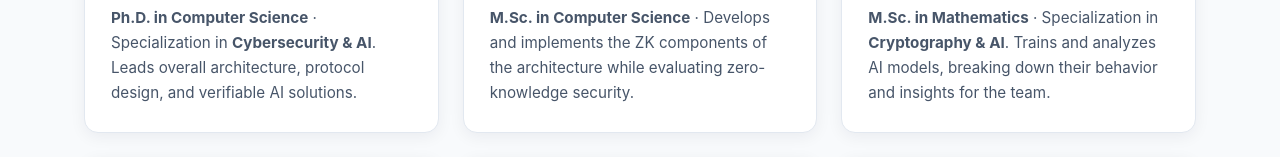
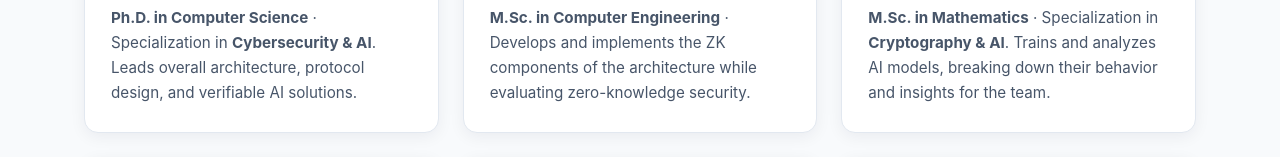
Before and after one commit to ehsanmeamari/cyrespai, a plain HTML site: page index.html in a window 1280 px wide. Shown: the part 4108-4265 px from the top of the page. Drawn offline with Linux system fonts and the light colour scheme.

Commit message:
Update team.html

```diff
--- a/team.html
+++ b/team.html
@@ -22,7 +22,7 @@
       <div>
         <div class="team-role">ZK Security Researcher &amp; Developer</div>
         <h3>Mahdieh (Liora) Chavoshi</h3>
-        <p><strong>M.Sc. in Computer Science</strong> &middot; Develops and implements the ZK components of the architecture while evaluating zero-knowledge security.</p>
+        <p><strong>M.Sc. in Computer Engineering</strong> &middot; Develops and implements the ZK components of the architecture while evaluating zero-knowledge security.</p>
       </div>
     </article>
 
```
